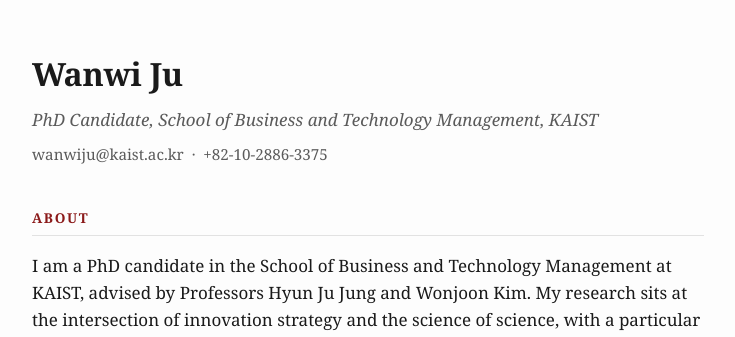
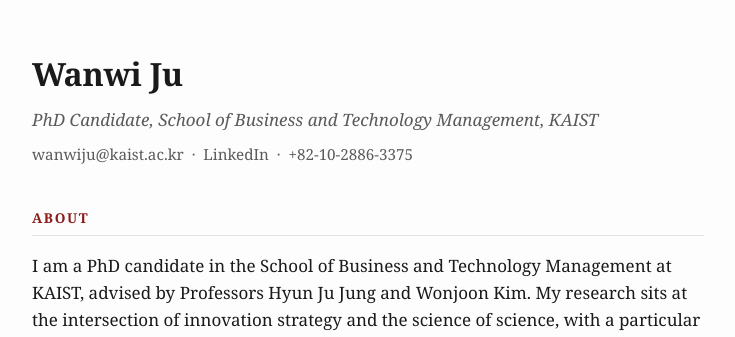
Before and after one commit to juwanwi/juwanwi.github.io, a Jekyll site: the page built from index.html, in a window 1280 px wide and 900 px high. Shown: the top 337 px of the window, without its empty margins (272-1007 px from the left). Built offline with Jekyll 4.4.1, drawn with Linux system fonts in a browser that asks for light colours; some of the changed text lies outside the part shown.

Commit message:
Add LinkedIn link to header and contact section

```diff
--- a/index.html
+++ b/index.html
@@ -8,6 +8,8 @@
   <p class="role">PhD Candidate, School of Business and Technology Management, KAIST</p>
   <p class="contact">
     <a href="mailto:wanwiju@kaist.ac.kr">wanwiju@kaist.ac.kr</a>
+    &nbsp;·&nbsp;
+    <a href="https://www.linkedin.com/in/ju-wanwi-22157b346/" rel="me">LinkedIn</a>
     &nbsp;·&nbsp; +82-10-2886-3375
   </p>
 </header>
@@ -129,6 +131,7 @@
   <h2>Contact</h2>
   <dl class="facts">
     <dt>Email</dt><dd><a href="mailto:wanwiju@kaist.ac.kr">wanwiju@kaist.ac.kr</a></dd>
+    <dt>LinkedIn</dt><dd><a href="https://www.linkedin.com/in/ju-wanwi-22157b346/">linkedin.com/in/ju-wanwi</a></dd>
     <dt>Phone</dt><dd>+82-10-2886-3375</dd>
     <dt>Office</dt><dd>School of Business and Technology Management, KAIST</dd>
   </dl>
```
